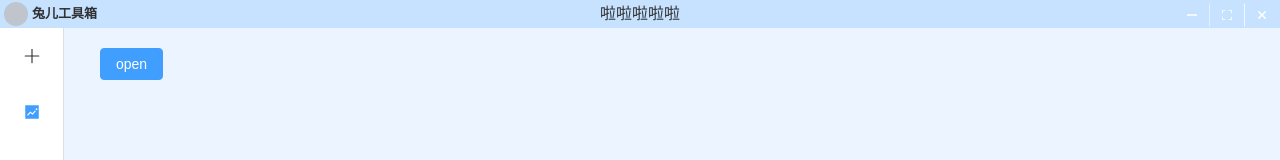
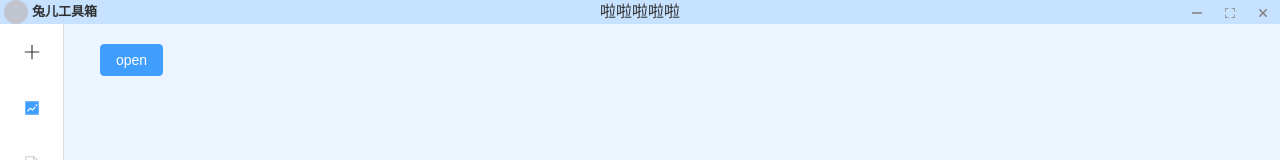
Before and after one commit to toodo-fun/tool, a Vue app in the folder tool-frontend/: page / in a window 1280 px wide. Shown: the top 160 px of the page. Built offline with nearby package versions, Linux system fonts and the light colour scheme.

Commit message:
修复element按钮不失焦的问题

```diff
--- a/tool-frontend/src/App.vue
+++ b/tool-frontend/src/App.vue
@@ -3,29 +3,29 @@
     <el-container class="main-container">
       <el-header>
         <el-row justify="space-between">
-          <el-col :span="6" style="text-align: left">
+          <el-col :span="4" style="text-align: left">
             <div class="header-title">
               <el-avatar class="header-avatar" size="small" src="/favicon.ico" />
               <div>兔儿工具箱</div>
             </div>
           </el-col>
-          <el-col :span="6" style="text-align: center">
+          <el-col :span="16" style="text-align: center">
             啦啦啦啦啦
           </el-col>
-          <el-col :span="6" style="text-align: right">
-            <el-button-group class="ml-4">
-              <el-button color="transparent" size="small">
-                <el-icon>
+          <el-col :span="4" style="text-align: right">
+            <el-button-group class="ml-4" size="small">
+              <el-button color="transparent" text @click="forceBlur">
+                <el-icon color="gray">
                   <SemiSelect />
                 </el-icon>
               </el-button>
-              <el-button color="transparent" type="primary" size="small">
-                <el-icon>
+              <el-button color="transparent" text @click="forceBlur">
+                <el-icon color="gray">
                   <FullScreen />
                 </el-icon>
               </el-button>
-              <el-button color="transparent" type="primary" size="small">
-                <el-icon>
+              <el-button color="transparent" text @click="forceBlur">
+                <el-icon color="gray">
                   <CloseBold />
                 </el-icon>
               </el-button>
@@ -109,7 +109,7 @@ html body {
   margin: 0;
   padding: 0;
 
-  --header-height: 28px;
+  --header-height: 24px;
 }
 
 .common-layout {
@@ -178,7 +178,14 @@ export default {
     handleCollapse() {
       console.log(123);
       this.isCollapse = !this.isCollapse
-    }
+    },
+    forceBlur(evt) {
+      let target = evt.target
+      while (target.nodeName !== "BUTTON") {
+        target = target.parentNode
+      }
+      target.blur()
+    },
   }
 }
 </script>
--- a/tool-frontend/src/background.js
+++ b/tool-frontend/src/background.js
@@ -14,6 +14,7 @@ async function createWindow() {
   // Create the browser window.
   const win = new BrowserWindow({
     width: 960,
+    minWidth: 650,
     height: 594,
     frame: false,
     webPreferences: {
```
